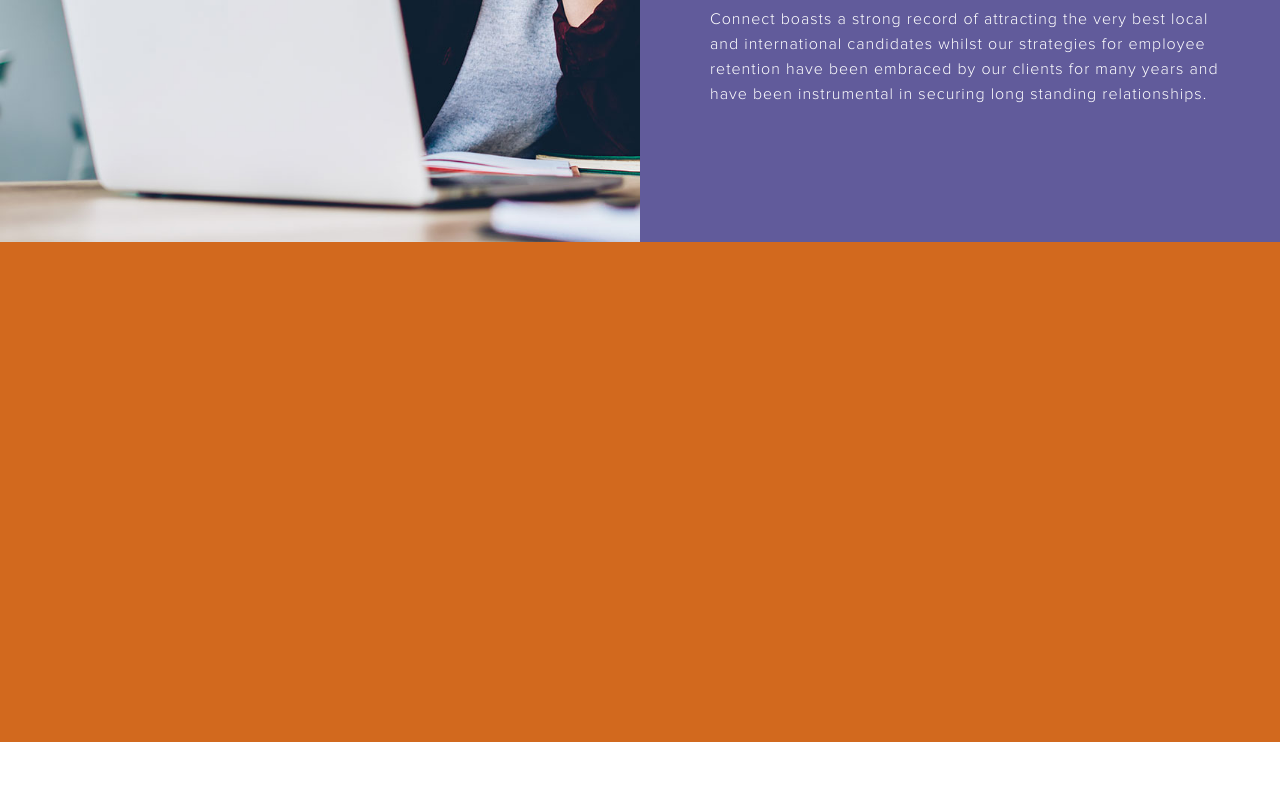
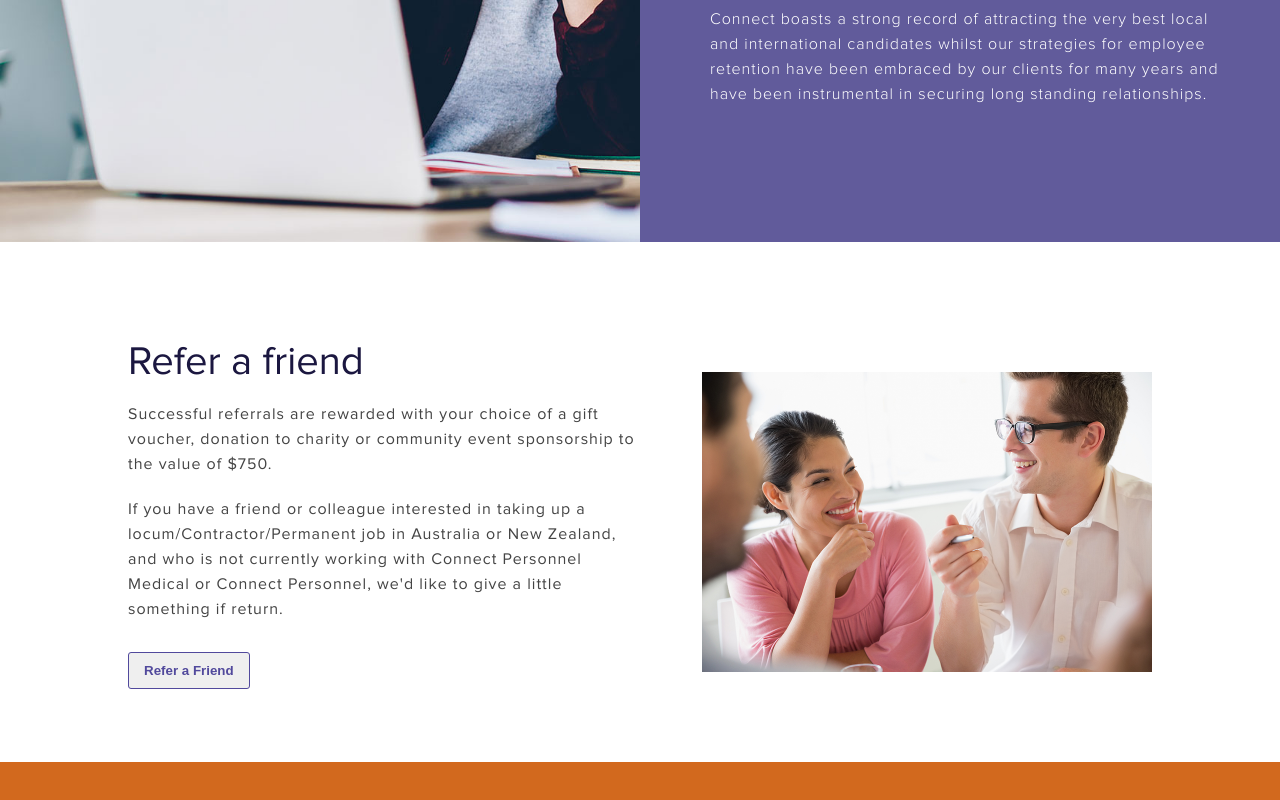
Before and after one commit to porosh2002/Glitch, a plain HTML site: page index.html in a window 1280 px wide. Shown: the part 2307-3107 px from the top of the page. Before the commit the page ends 3049 px from the top, so only its background shows below. Drawn offline with nearby package versions, Linux system fonts and the light colour scheme.

Commit message:
refer section

```diff
--- a/Styles/main.css
+++ b/Styles/main.css
@@ -339,4 +339,46 @@ color: #ffff;
   margin-left:70px;
   line-height:25px;
 }
+.fiveSectionContentDes2{
+  letter-spacing:1px;
+  margin:20px 0% 0px 0px;
+  line-height:25px;
+  color: #444;
+}
+/* sixSection */
+.sixSection{
+  height:450px;
+  background-color: #fff;
+  padding:0px 10% 70px 10%;
+  display:flex;
+  justify-content:space-between;
+}
+.sixTitle{
+  color: #1b1740;
+  margin-top:100px;
+  font-size: 40px;
+}
+.six-content{
+  text-align: left;
+  width:50%;
+}
+.six-btn{
+  padding:10px 15px;
+  margin-top:30px;
+  border: 1px solid #51499c;
+  color: #51499c;
+  font-weight: 600;
+  border-radius:3px;
+  outline: none;
+  cursor: pointer;
+}
+.six-btn:hover{
+  border: 1px solid transparent;
+  background-color: #51499c;
+  color: #fff;
+}
+.sixImage{
+  height: 300px;
+  padding-top:130px;
+}
   }
--- a/index.html
+++ b/index.html
@@ -192,7 +192,22 @@
 <!-- Six Section -->
 
 
+<div class="sixSection">
+<div class="six-content">
+  <p class="sixTitle">Refer a friend</p>
+  <p class="fiveSectionContentDes2">
+    Successful referrals are rewarded with your choice of a gift voucher, donation to charity or community event sponsorship to the value of $750.
+  </p>
+  <p class="fiveSectionContentDes2">
+    If you have a friend or colleague interested in taking up a locum/Contractor/Permanent job in Australia or New Zealand, and who is not currently working with Connect Personnel Medical or Connect Personnel, we'd like to give a little something if return.
+  </p>
+  <button class="six-btn">Refer a Friend</button>
+</div>
+<div>
+<img src="./Images/bigstock-Happy-business-people-discussi-59164223.jpg" class="sixImage" alt="happy people images" />
 
+</div>
+</div>
 
 
   <!-- Test -->
```
Also changed, not shown: Images/bigstock-Happy-business-people-discussi-59164223.jpg (added).
